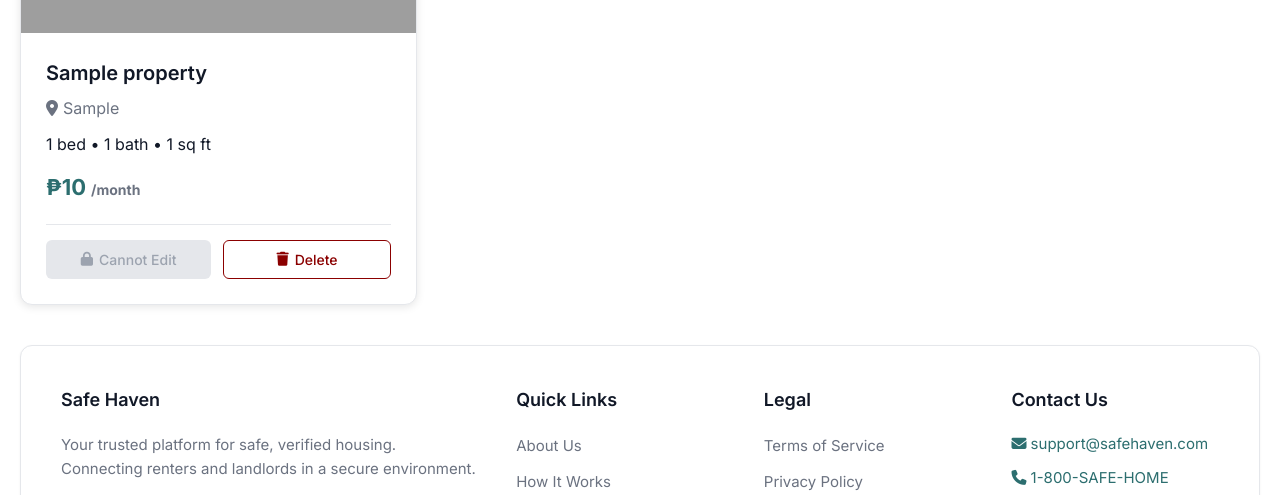
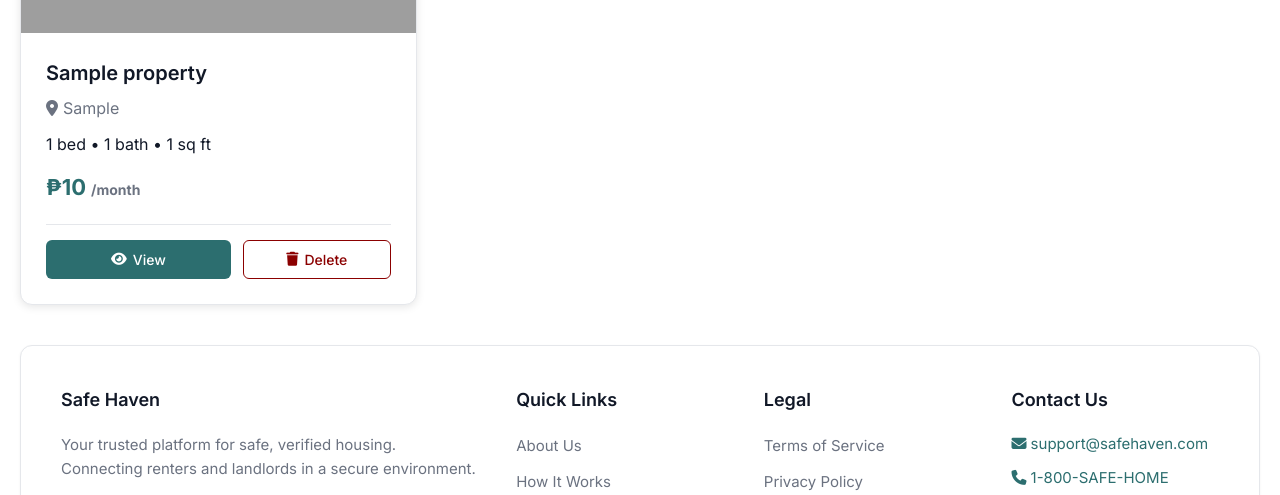
Before and after one commit to Pochyy/CSIT327-G2-Safe-Housing-Management-System, a Django app: page /landlord/ in a window 1280 px wide. Shown: the part 757-1252 px from the top of the page. Run offline with Django 5.2, Linux system fonts and the light colour scheme; a user stored in the database is signed in; tables that the repository leaves empty hold one stand-in row (values such as "Sample post"); data that the repository does not hold is empty; grey boxes are pictures that could not be loaded.

Commit message:
feature(landLordPage): added view button feature for property listings

```diff
--- a/Safe_Housing_Management_System/landLordPage/urls.py
+++ b/Safe_Housing_Management_System/landLordPage/urls.py
@@ -8,6 +8,7 @@ urlpatterns = [
     path('add-property/', views.add_property, name='add_property'),
     path('delete-property/<int:property_id>/', views.delete_property, name='delete_property'),
     path('edit-property/<int:property_id>/', views.edit_property, name='edit_property'),
+    path('property/<int:property_id>/view/', views.view_property_details, name='view_property'),
     path('notifications/mark-read/<int:notification_id>/', views.mark_notification_read, name='mark_notification_read'),
     path('notifications/mark-all-read/', views.mark_all_notifications_read, name='mark_all_notifications_read'),
 ]
--- a/Safe_Housing_Management_System/landLordPage/views.py
+++ b/Safe_Housing_Management_System/landLordPage/views.py
@@ -5,6 +5,7 @@ from django.http import JsonResponse, HttpResponse
 from django.views.decorators.http import require_http_methods
 from .forms import PropertyForm
 from .models import Property, Notification
+from django.db.models import Avg
 
 @never_cache
 @login_required
@@ -163,3 +164,31 @@ def check_property_images(request):
         html += "</div>"
 
     return HttpResponse(html)
+
+@login_required
+def view_property_details(request, property_id):
+    """View property details as landlord (same as tenant view)"""
+    try:
+        # Get property and verify landlord owns it
+        property_obj = Property.objects.get(id=property_id, landlord=request.user)
+
+        # Get comments for this property
+        from renterPage.models import PropertyComment
+        comments = property_obj.comments.all().prefetch_related('replies')
+        avg_rating = comments.aggregate(avg=Avg('rating'))['avg'] or 0
+        avg_rating = round(avg_rating, 1)
+
+        context = {
+            'property': property_obj,
+            'user': request.user,
+            'landlord': request.user,  # Since landlord is viewing their own property
+            'landlord_name': f"{request.user.first_name} {request.user.last_name}",
+            'landlord_phone': request.user.user_phone,
+            'landlord_email': request.user.email,
+            'comments': comments,
+            'avg_rating': avg_rating,
+            'is_landlord_view': True,  # This tells the template it's a landlord view
+        }
+        return render(request, 'renterPage/property_details.html', context)
+    except Property.DoesNotExist:
+        return JsonResponse({'success': False, 'message': 'Property not found or you do not have permission to view it'}, status=404)
--- a/Safe_Housing_Management_System/static/landLordPage/landLord.css
+++ b/Safe_Housing_Management_System/static/landLordPage/landLord.css
@@ -1224,3 +1224,31 @@ textarea.form-input {
     transform: translateY(-2px);
     box-shadow: 0 4px 12px rgba(239, 68, 68, 0.4);
 }
+
+
+/* View button styling - matches other buttons */
+.btn-view {
+    display: inline-flex;
+    align-items: center;
+    justify-content: center;
+    padding: 8px 65px;
+    background-color: #2C6E6F;
+    color: white;
+    border: none;
+    border-radius: 6px;
+    font-size: 14px;
+    font-weight: 500;
+    cursor: pointer;
+    transition: all 0.2s ease;
+    text-decoration: none;
+    gap: 6px;
+}
+
+.btn-view:hover {
+    background-color: #245859;
+    transform: translateY(-1px);
+}
+
+.btn-view:active {
+    transform: translateY(0);
+}
--- a/Safe_Housing_Management_System/templates/landLordPage.html
+++ b/Safe_Housing_Management_System/templates/landLordPage.html
@@ -173,9 +173,9 @@
                                         <i class="fas fa-edit"></i> Edit
                                     </button>
                                 {% else %}
-                                    <button class="btn-disabled" disabled title="Cannot edit {{ property.status|lower }} properties">
-                                        <i class="fas fa-lock"></i> Cannot Edit
-                                    </button>
+                                    <a href="{% url 'landlord:view_property' property.id %}" class="btn-view">
+                                        <i class="fas fa-eye"></i> View
+                                    </a>
                                 {% endif %}
 
                                 <button class="btn-delete" data-property-id="{{ property.id }}">
--- a/Safe_Housing_Management_System/templates/renterPage/property_details.html
+++ b/Safe_Housing_Management_System/templates/renterPage/property_details.html
@@ -48,9 +48,9 @@
 
     <!-- Property Details Content -->
     <div class="property-details-container">
-        <a href="{% url 'renter:home' %}" class="back-button">
+        <a href="{% if is_landlord_view %}{% url 'landlord:home' %}{% else %}{% url 'renter:home' %}{% endif %}" class="back-button">
             <i class="fas fa-arrow-left"></i>
-            Back to Properties
+            {% if is_landlord_view %}Back to Dashboard{% else %}Back to Properties{% endif %}
         </a>
 
         <div class="property-details-grid">
```
